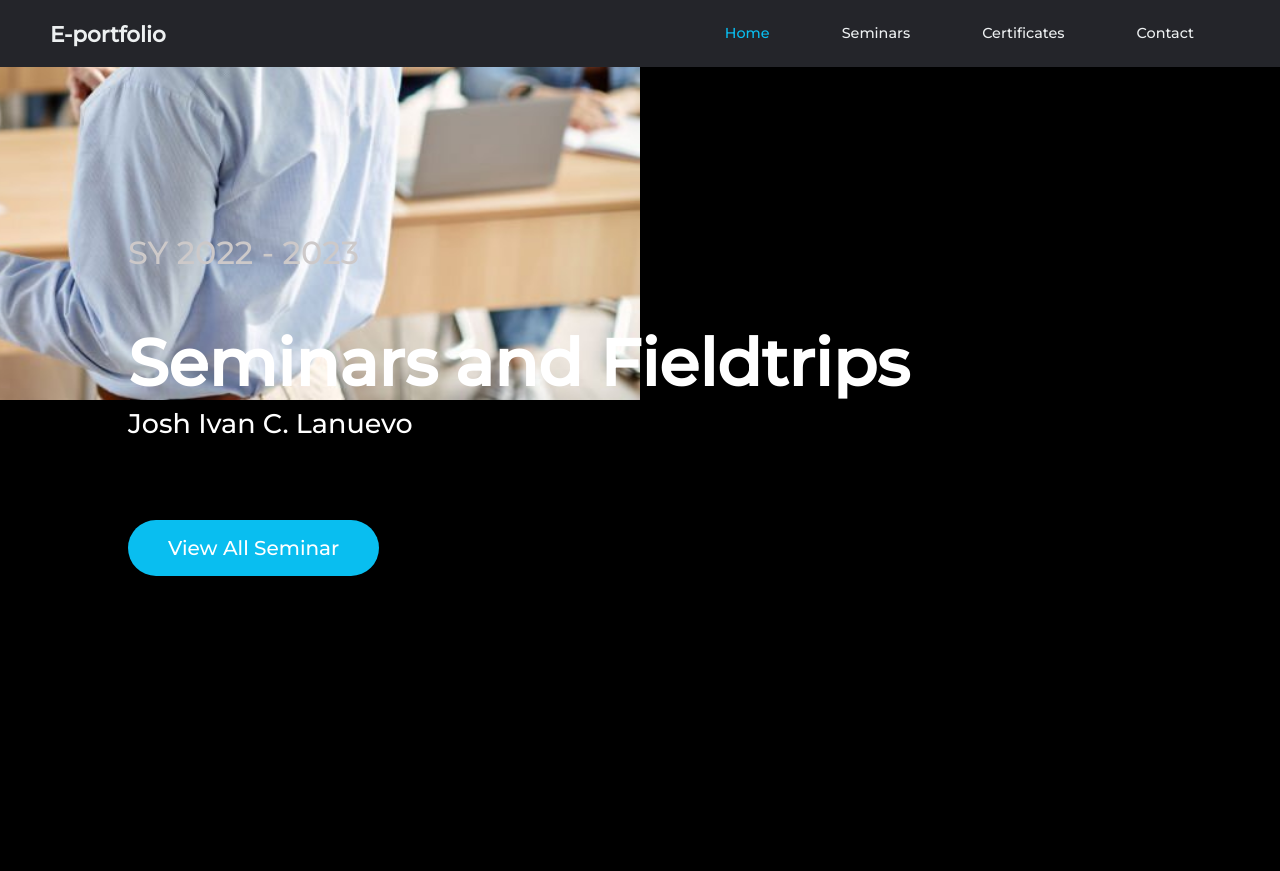
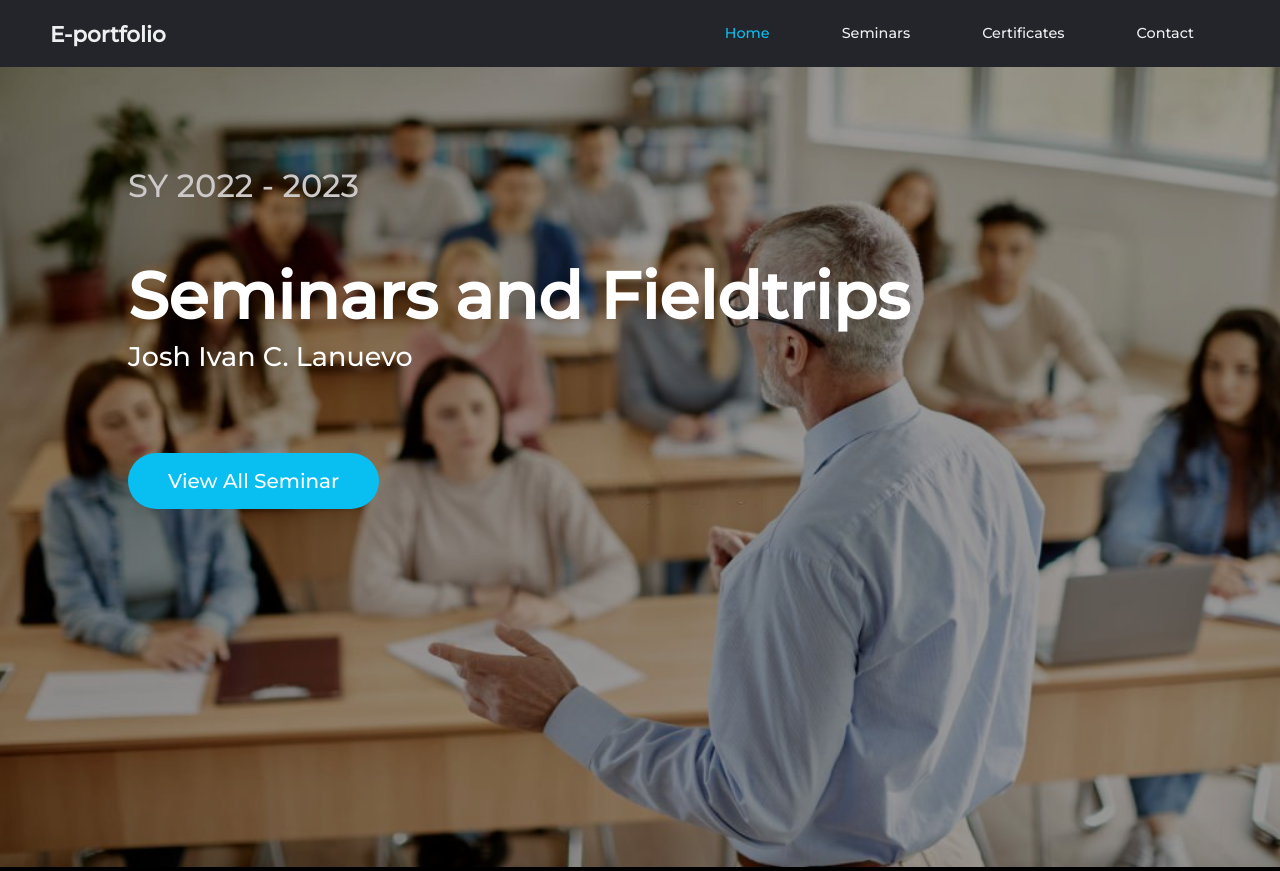
Before and after one commit to Joshlanuevo/e-portfolio-2022, a React (Create React App) app: page / in a window 1280 px wide. Before the commit the page ends 800 px from the top, so only its background shows below. Built offline with nearby package versions, Linux system fonts and the light colour scheme.

Commit message:
Update Home.css

```diff
--- a/src/pages/Home.css
+++ b/src/pages/Home.css
@@ -1,28 +1,17 @@
 @import url('https://fonts.googleapis.com/css2?family=Montserrat:wght@500&display=swap');
 
 .home-container {
-    position: relative;
+    min-width: 100%;
+    min-height: 100%;
 }
 
 .bg {
-    position: fixed;
-    top: -50%;
-    left: -50%;
-    width: 200%;
-    height: 200%;
-    background-color: black;
+    background-color: #000;
 }
 
-.home-img {
-    position: absolute;
-    opacity: 0.5;
-    top: 0;
-    left: 0;
-    right: 0;
-    bottom: 0;
-    margin: auto;
-    min-width: 50%;
-    min-height: 50%;
+.home-bg {
+    opacity: 0.6;
+
 }
 
 .home-title {
@@ -78,15 +67,6 @@
 }
 
 @media screen and (max-width: 960px) {
-
-    .home-img {
-        min-width: 100vw;
-        background-position: center;
-        background-attachment: fixed;
-        background-size: cover;
-        min-height: 100vh;
-    }
-
     .home-title {
         margin-top: 25%;
         font-size: 10px;
```
